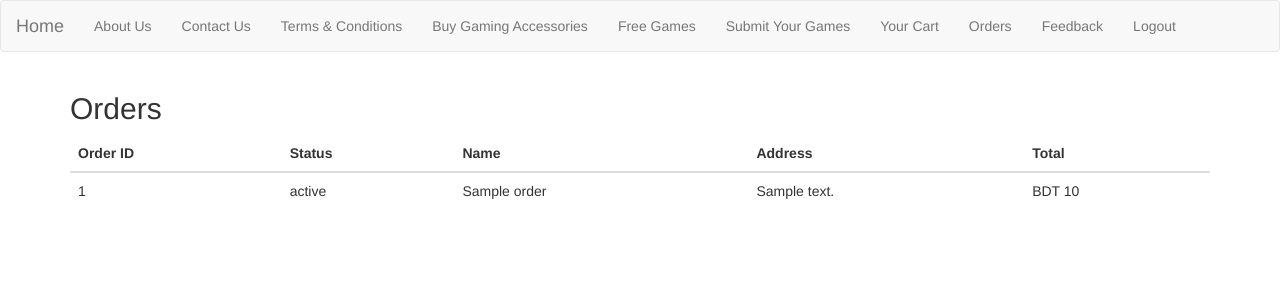
After one commit to Borshaa/Game_Hub, a PHP site: page /orders.php in a window 1280 px wide. The commit adds this page. Shown: the top 300 px of the page. Run offline with PHP 8.4, Linux system fonts and the light colour scheme; a user stored in the database is signed in; data comes from the database, SQL or seed files in the repository; tables that the repository leaves empty hold one stand-in row (values such as "Sample post"); some libraries are stand-ins or nearby versions.

Commit message:
add orders page

```diff
--- a/Navbar.php
+++ b/Navbar.php
@@ -1,5 +1,6 @@
 <!DOCTYPE html>
 <html lang="en">
+
 <head>
   <title>Bootstrap Example</title>
   <meta charset="utf-8">
@@ -8,6 +9,7 @@
   <script src="https://ajax.googleapis.com/ajax/libs/jquery/3.6.4/jquery.min.js"></script>
   <script src="https://maxcdn.bootstrapcdn.com/bootstrap/3.4.1/js/bootstrap.min.js"></script>
 </head>
+
 <body>
 
   <nav class="navbar navbar-default">
@@ -16,13 +18,14 @@
         <a class="navbar-brand" href="Index.php">Home</a>
       </div>
       <ul class="nav navbar-nav">
-      <li ><a href="about.php">About Us</a></li>
+        <li><a href="about.php">About Us</a></li>
         <li><a href="contact.php">Contact Us</a></li>
         <li><a href="terms.php">Terms & Conditions</a></li>
         <li><a href="ecommerce_index.php">Buy Gaming Accessories</a></li>
         <li><a href="game_index.php">Free Games</a></li>
         <li><a href="dev_game.php">Submit Your Games</a></li>
         <li><a href="cart.php">Your Cart</a></li>
+        <li><a href="orders.php">Orders</a></li>
         <li><a href="feedback.php">Feedback</a></li>
         <li><a href="logout.php">Logout</a></li>
       </ul>
@@ -32,4 +35,5 @@
 
 
 </body>
+
 </html>
--- /dev/null
+++ b/orders.php
@@ -0,0 +1,60 @@
+<?php
+// Check if a session has already been started
+if (session_status() === PHP_SESSION_NONE) {
+    session_start();
+}
+$con = mysqli_connect('localhost', 'root');
+mysqli_select_db($con, 'project');
+$username = $_SESSION['username'];
+$sql = "SELECT * FROM users WHERE username='$username'";
+$result = $con->query($sql);
+$user = mysqli_fetch_assoc($result);
+if ($user) {
+    $user_id = $user['id'];
+    $sql = "SELECT * FROM orders WHERE user_id=$user_id";
+    $orders = $con->query($sql);
+}
+?>
+<!DOCTYPE html>
+<html>
+
+<head>
+    <title>Orders</title>
+    <meta charset="UTF-8">
+    <meta name="viewport" content="width=device-width, initial-scale=1.0">
+    <link rel="stylesheet" href="css/style.css" />
+    <script src="http://ajax.com.googleapis.com/ajax/libs/jquery/2.1.3/jquery.min.js"> </script>
+    <script src="js/bootstrap.min.js"></script>
+</head>
+
+<?php include 'Navbar.php' ?>
+
+<body>
+    <div class="container">
+        <h2>Orders</h2>
+        <table class="table">
+            <thead>
+                <tr>
+                    <th>Order ID</th>
+                    <th>Status</th>
+                    <th>Name</th>
+                    <th>Address</th>
+                    <th>Total</th>
+                </tr>
+            </thead>
+            <tbody>
+                <?php foreach ($orders as $order) : ?>
+                    <tr>
+                        <td><?= $order['order_id'] ?></td>
+                        <td><?= $order['status'] ?></td>
+                        <td><?= $order['name'] ?></td>
+                        <td><?= $order['address'] ?></td>
+                        <td>BDT <?= $order['order_total'] ?></td>
+                    </tr>
+                <?php endforeach; ?>
+            </tbody>
+        </table>
+    </div>
+</body>
+
+</html>
```
Also changed, not shown: place_order.php (+10 -5 lines), project.sql (+7 -6 lines). Lines whose indentation alone changed are shown as unchanged.
